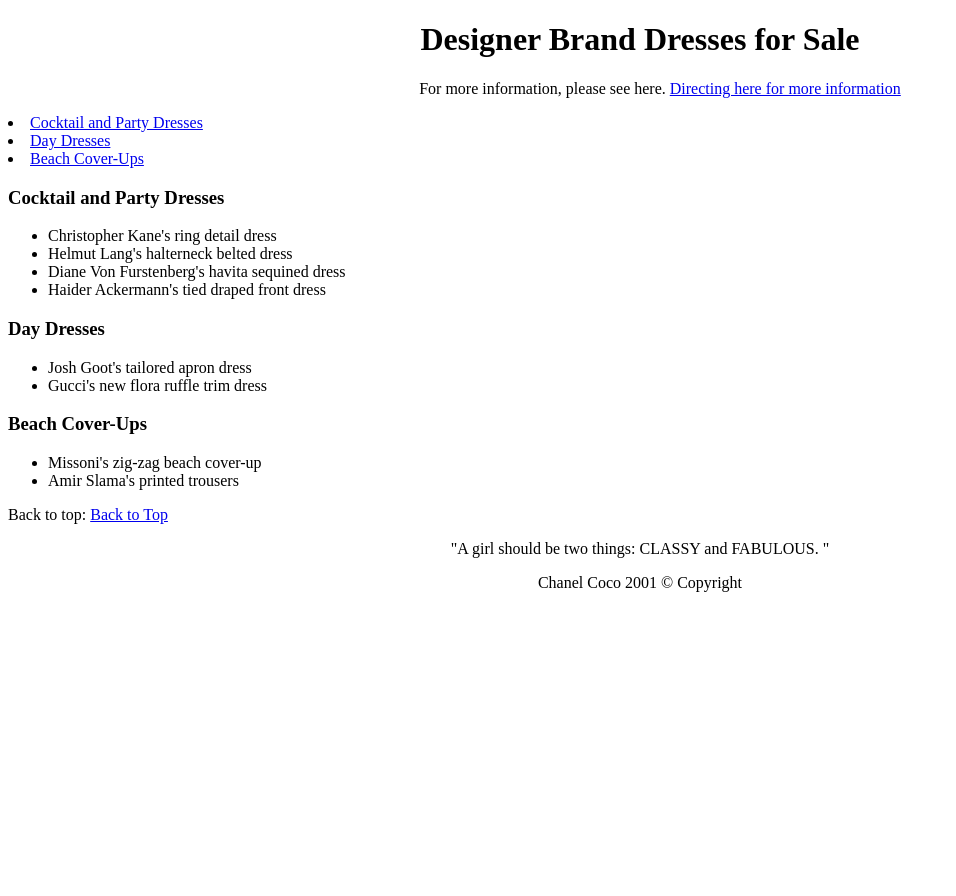
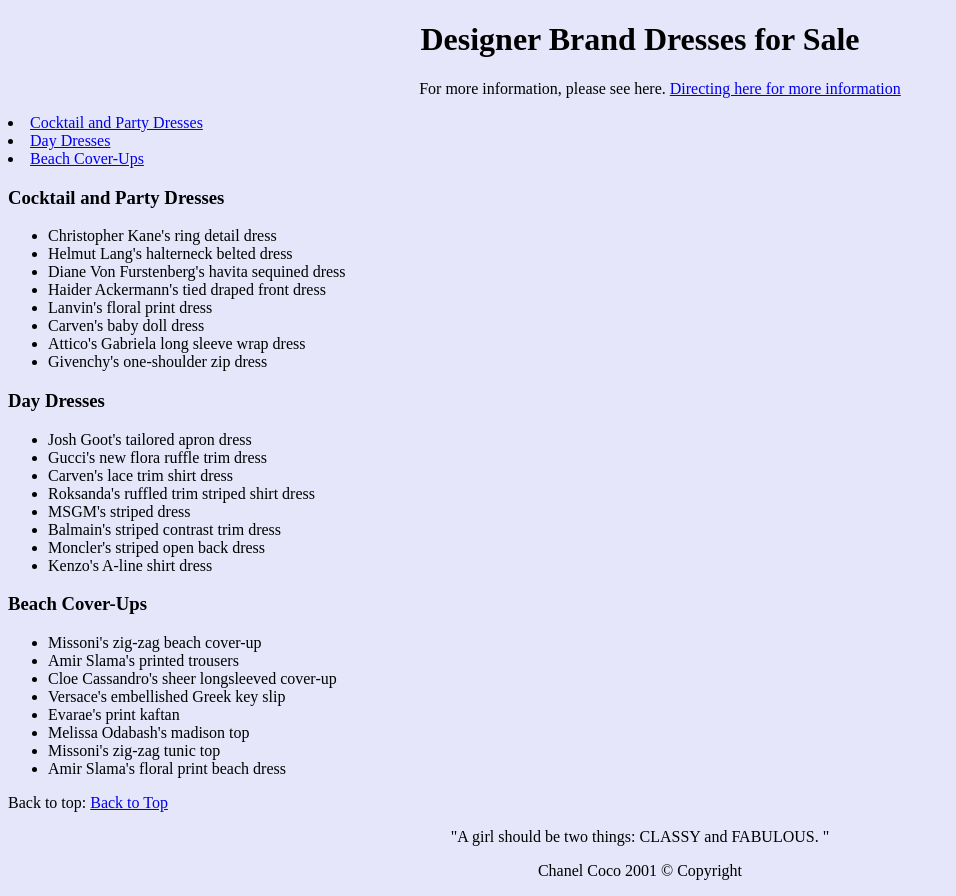
Before and after one commit to StaiglesiaJoanna/lab3, a plain HTML site: page index.html in a window 1280 px wide. Shown: the whole page, without its empty margins (0-956 px from the left). Before the commit the page ends 800 px from the top, so only its background shows below. Drawn offline with Linux system fonts and the light colour scheme.

Commit message:
Update index.html

```diff
--- a/index.html
+++ b/index.html
@@ -1,5 +1,6 @@
 <!doctype html>
 <html>
+	<body style="background-color:#E6E6FA"
 <head>
 	<meta charset="utf-8">
 	<title> Dresses for Sale</title>
@@ -32,6 +33,10 @@
 		<li>Helmut Lang's halterneck belted dress</li>
 		<li>Diane Von Furstenberg's havita sequined dress</li>
 		<li>Haider Ackermann's tied draped front dress</li>
+		<li>Lanvin's floral print dress</li>
+		<li>Carven's baby doll dress</li>
+		<li>Attico's Gabriela long sleeve wrap dress</li>
+		<li>Givenchy's one-shoulder zip dress</li>
 		</p></ul>
 	</section>
 
@@ -40,6 +45,12 @@
 		<p> <ul>
 		<li>Josh Goot's tailored apron dress</li>
 		<li> Gucci's new flora ruffle trim dress</li>
+		<li>Carven's lace trim shirt dress </li>
+		<li>Roksanda's ruffled trim striped shirt dress</li>
+		<li>MSGM's striped dress</li>
+		<li>Balmain's striped contrast trim dress</li>
+		<li>Moncler's striped open back dress</li>
+		<li>Kenzo's A-line shirt dress</li>
 		</p></ul>
 	</section>
 
@@ -48,6 +59,12 @@
 		<p> <ul>
 		<li>Missoni's zig-zag beach cover-up</li>
 		<li>Amir Slama's printed trousers</li>
+		<li>Cloe Cassandro's sheer longsleeved cover-up</li>
+		<li>Versace's embellished Greek key slip</li>
+		<li>Evarae's print kaftan</li>
+		<li>Melissa Odabash's madison top</li>
+		<li>Missoni's zig-zag tunic top</li>
+		<li>Amir Slama's floral print beach dress</li>
 		</p></ul>
 	</section>
 		Back to top: <a href="#top">Back to Top</a>
```
